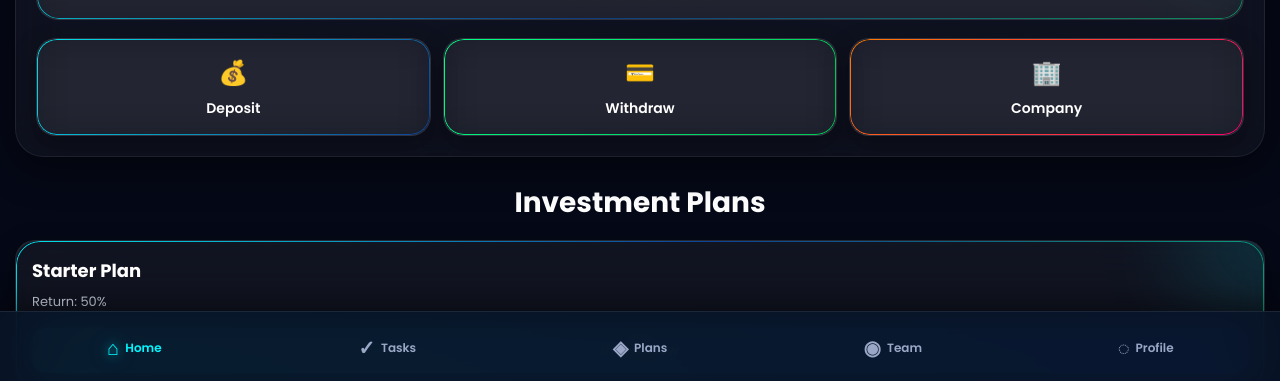
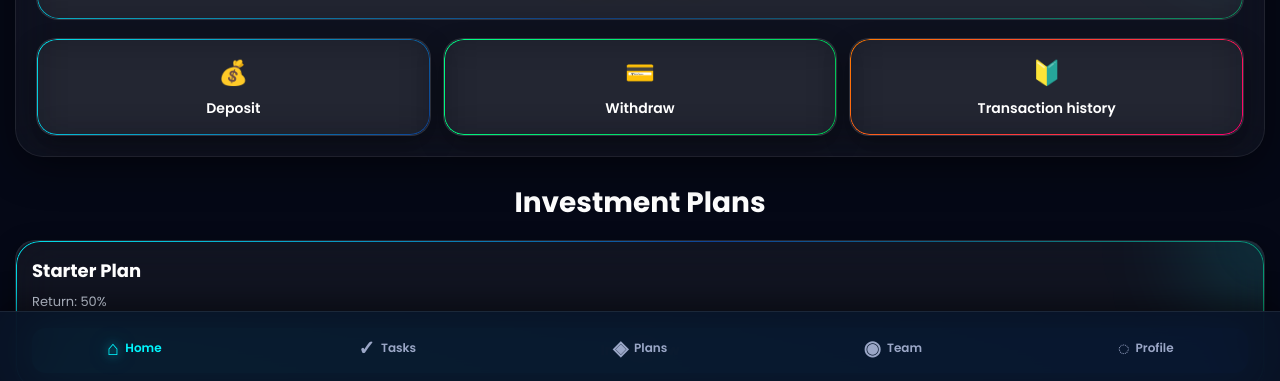
Before and after one commit to apexmarketinvestmenthubinfo-png/Apex-market-investment-hub, a plain HTML site: page dashboard.html in a window 1280 px wide. Shown: the part 417-798 px from the top of the page. Drawn offline with Linux system fonts and the light colour scheme; no server answers.

Commit message:
Update dashboard.html

```diff
--- a/dashboard.html
+++ b/dashboard.html
@@ -480,8 +480,8 @@ color:#00f7ff;
     </a>
 
     <a href="company.html" class="quick-card company-card">
-        <div class="quick-icon">🏢</div>
-        <div class="quick-title">Company</div>
+        <div class="quick-icon">🔰</div>
+        <div class="quick-title">Transaction history</div>
     </a>
 
 </div>
```
